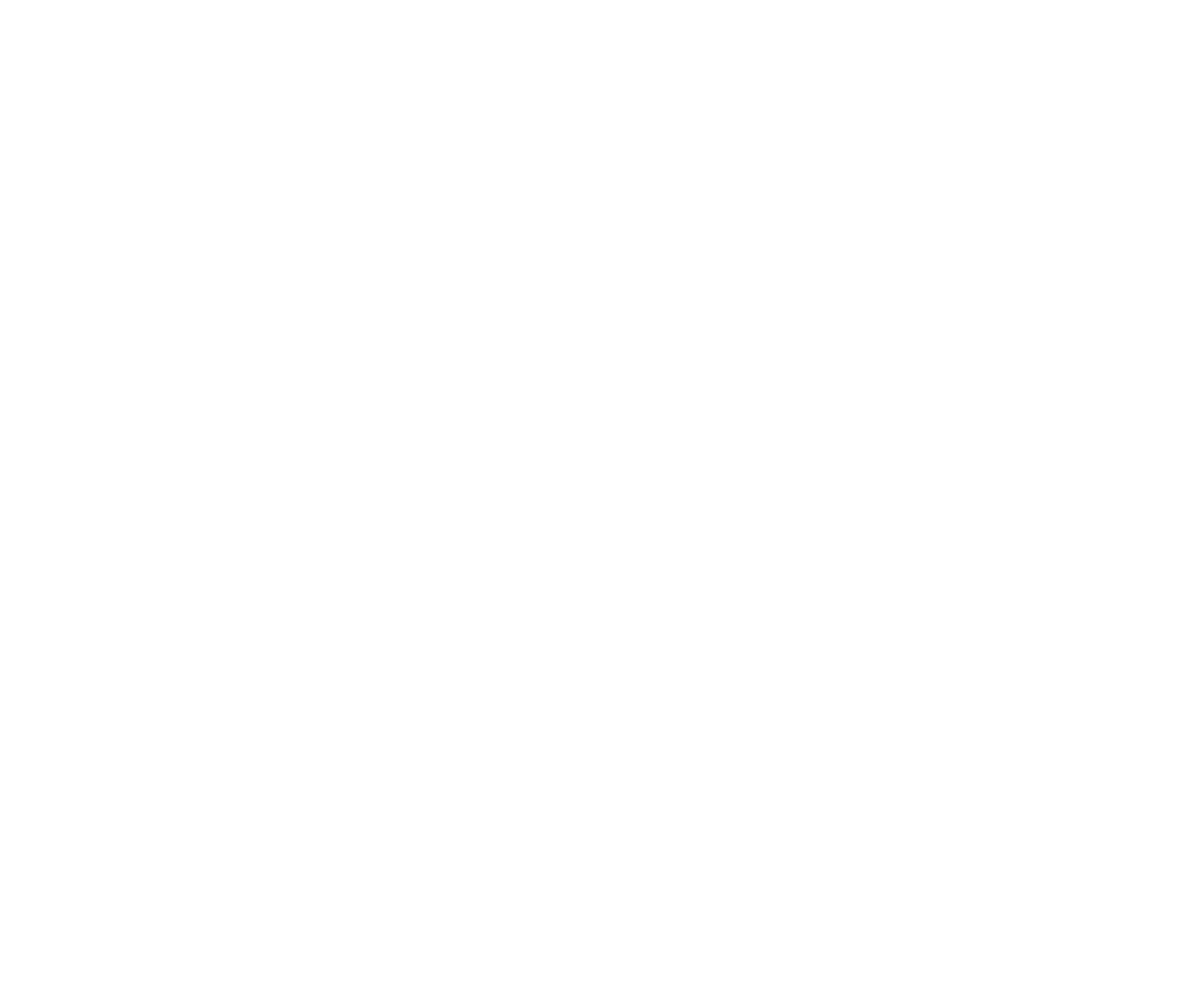
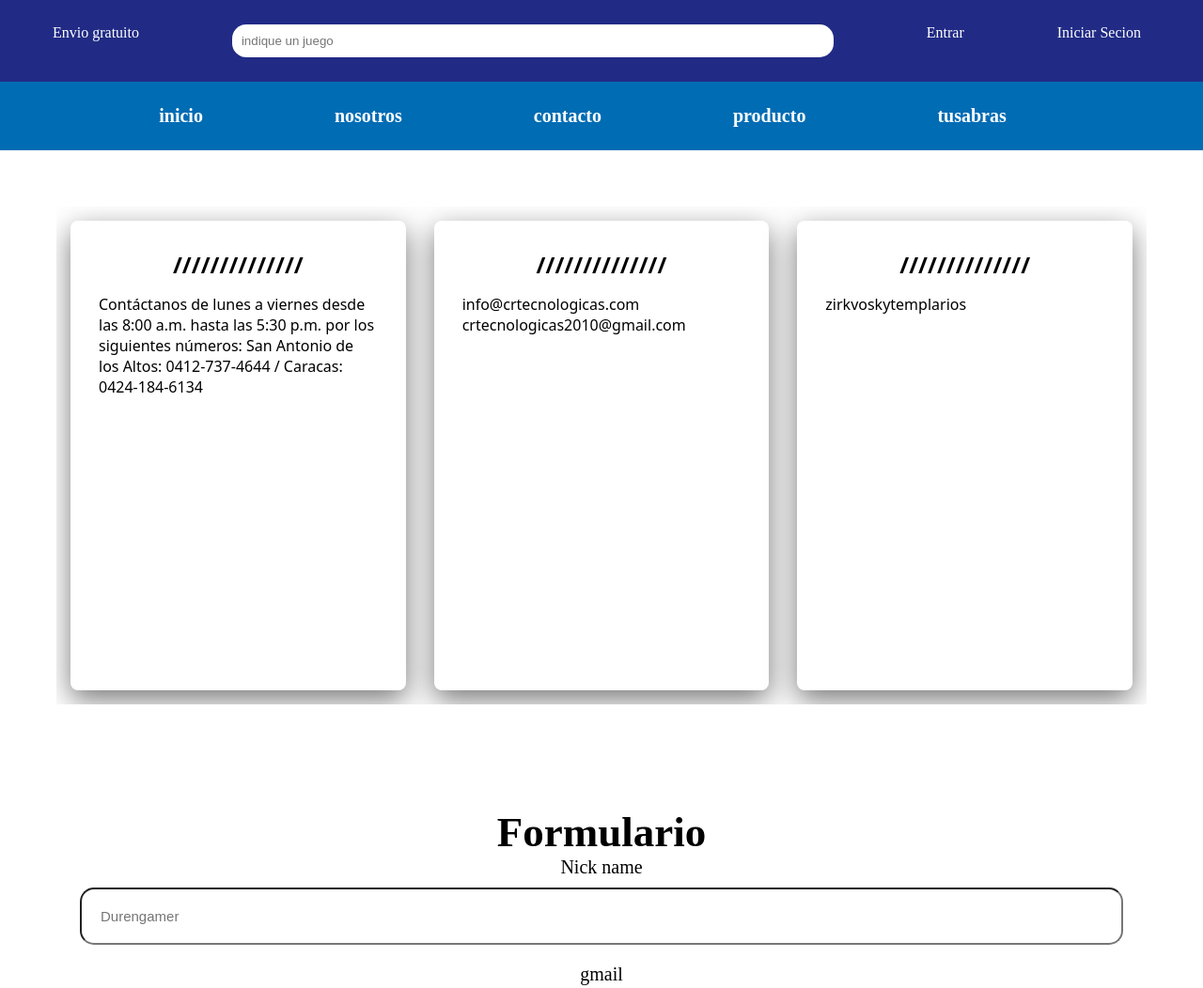
Before and after one commit to durantjulio/Proyecto_programacionlll, a plain HTML site: page contacto.html in a window 1280 px wide. Shown: the top 1052 px of the page at 94% size. Before the commit the page ends 800 px from the top, so only its background shows below. Drawn offline with Linux system fonts and the light colour scheme.

Commit message:
segundo commit

```diff
--- /dev/null
+++ b/contacto.css
@@ -0,0 +1,160 @@
+*{
+    box-sizing: border-box;
+    padding: 0;
+    margin: 0;
+    text-decoration: none;
+    list-style: none;
+    overflow-x: hidden;
+}
+body{
+    background-color: white;
+}
+.nav-1 {
+    position: relative;
+    background-color: #212b85;
+    padding: 20px;
+    text-align: center;
+    width: 100vw;
+  }
+  /* Estilos para la lista de elementos del menú */
+  .nav-1 ul {
+    list-style: none;
+    margin: 0;
+    padding: 0;
+    display: flex;
+    justify-content: space-between;
+  }
+  /* Estilos para cada elemento del menú */
+  .nav-1 li {
+    margin-right: 20px;
+    padding: 6px;
+    margin-right: 40px;
+    margin-left: 30px;
+  }
+  .nav-1 a {
+    color: #fff;
+    text-decoration: none;
+    transition: color 0.2s ease;
+    border: 0;
+  }
+  .nav-1 input{
+      border: 0;
+      padding: 10px;
+      width: 50vw;
+      border-radius: 15px;
+      margin: 0 none;
+  }
+  .nav-1 a:hover {
+    color: #ff27db;
+  }
+  .nav-1 a:active{
+      color: #202020;
+  }
+.encabezado{
+    width: 100vw;
+    padding: 15px;
+    background-color: rgb(0, 108, 180);
+    /*background-image:linear-gradient(to right,rgb(0, 0, 0),rgb(0, 0, 0,0.6)) ,url();*/
+}
+.menu{
+    position: sticky;
+    display: flex;
+    justify-content: center;
+    align-items: center;
+    padding: 25px;
+}
+.menu h1{
+    position: relative;
+    color: rgb(255, 255, 255);
+    left: 100px;
+}
+.navba ul{
+    position: relative;
+    display: flex;
+    align-items: center;
+    justify-content: center;
+    font-weight: bold;
+}
+.navba li a{
+    position: relative;
+    margin: 0 70px;
+    color: rgb(255, 255, 255);
+    right: 20px;
+    font-size: 20px;
+}
+.navba li a:hover{
+    color:  #ff27db;
+}
+.navba li a:active{
+    color:  #ff27dbbe;
+}
+.innovacion{
+    position:static;
+    display: flex;
+    margin: 60px;
+    justify-content: center;
+    align-items: center;
+}
+.innovacion1, .innovacion2, .innovacion3, .innovacion4{
+    position: relative;
+    padding: 30px;
+    width: 370px;
+    height: 500px;
+    text-align: center;
+    font-family: system-ui, -apple-system, BlinkMacSystemFont, 'Segoe UI', Roboto, Oxygen, Ubuntu, Cantarell, 'Open Sans', 'Helvetica Neue', sans-serif;
+    background-color: #ffffff;
+    border-radius: 8px;
+    margin: 15px;
+    overflow: hidden;
+    text-align: center;
+    box-shadow: 0px 10px 30px rgba(0, 0, 0, 0.534);
+}
+.innovacion1 h2, .innovacion2 h2, .innovacion3 h2, .innovacion4 h2{
+    position: relative;
+    text-align: center;
+    margin-bottom: 15px;
+    color: rgb(0, 0, 0);
+}
+.innovacion1 p, .innovacion2 p, .innovacion3 p, .innovacion4 p{
+    position: relative;
+   text-align: left;
+}
+
+.form1{
+    margin: 50px;
+    color: rgb(0, 0, 0);
+    font-size: 30px;
+    text-align: center;
+}
+form{
+    justify-content: center;
+    align-items: center;
+    display: flex;
+    flex-direction:column;
+}
+label{
+    text-align: left;
+    font-size: 20px;
+    color: rgb(0, 0, 0);
+    margin-bottom: 10px;
+}
+form input,form textarea{
+    padding: 20px;
+    width: 1110px;
+    font-size: 15px;
+    margin-bottom: 20px;
+    border-radius: 15px;
+}
+:focus{
+    outline: 1px solid rgb(49, 124, 238);
+}
+.btn{
+    position: static;
+    background-color:rgb(14, 102, 233);
+    width: 150px;
+    border: none;
+    padding: 20px;
+    border-radius:10px;
+    color: white;
+
+}
--- a/contacto.html
+++ b/contacto.html
@@ -0,0 +1,76 @@
+<!DOCTYPE html>
+<html lang="en">
+<head>
+    <meta charset="UTF-8">
+    <meta name="viewport" content="width=device-width, initial-scale=1.0">
+    <title>Document</title>
+    <link rel="stylesheet" href="contacto.css">
+</head>
+<body>
+    <section class="part_nav">
+        <main>
+            <header>
+                <nav class="nav-1">
+                    <ul>
+                        <li>
+                            <p><a href="">Envio gratuito</a></p>
+                        </li>
+                        <li><input type="text" placeholder="indique un juego" /></li>
+                        <li><a href="">Entrar</a></li>
+                        <li><a href="">
+                                <p>Iniciar Secion</p>
+                            </a></li>
+                    </ul>
+                </nav>
+                <div class="menu encabezado">
+                    <nav class="navba">
+                        <ul>
+                            <li><a href="index.html">inicio</a></li>
+                            <li><a href="nostros.html">nosotros</a></li>
+                            <li><a href="">contacto</a></li>
+                            <li><a href="">producto</a></li>
+                            <li><a href="">tusabras</a></li>
+                        </ul>
+                    </nav>
+                </div>
+                </div>
+            </header>
+        </main>
+    </section>
+    <section class="apoyo">
+        <div class="innovacion">
+            <div class="innovacion1">
+                <h2>//////////////</h2>
+                <p>
+                    Contáctanos de lunes a viernes desde las 8:00 a.m. hasta las 5:30 p.m. por los siguientes números: San Antonio de los Altos: 0412-737-4644 / Caracas: 0424-184-6134</br></p>
+
+            </div>
+            <div class="innovacion2">
+                <h2>//////////////</h2>
+                <p>info@crtecnologicas.com crtecnologicas2010@gmail.com
+                     </br> </p>
+
+            </div>
+            <div class="innovacion3">
+                <h2>//////////////</h2>
+                <p>zirkvoskytemplarios </br></p>
+
+            </div>
+        </div>
+
+    </section>
+    <section class="Formulario">
+        <div class="form1">
+            <h1>Formulario</h1>
+            <form action="https://formsubmit.co/zirkvoskytemplarios@gmail.com" method="POST">
+                <label for="name">Nick name</label>
+                <input type="text" name="name" id="name" placeholder="Durengamer">
+                <label for="email_per">gmail</label>
+                <input type="email" name="email_per" id="email_per" placeholder="your@gmail.com">
+                <textarea name="descripcion" id="descripcion" cols="30" rows="10" placeholder="algun problema?"></textarea>
+                <button class="btn">Enviar</button>
+            </form>
+        </div>
+    </section>
+</body>
+</html>
--- /dev/null
+++ b/nosotros.css
@@ -0,0 +1,142 @@
+*{
+    box-sizing: border-box;
+    padding: 0;
+    margin: 0;
+    text-decoration: none;
+    list-style: none;
+    overflow-x: hidden;
+}
+body{
+    background-color: white;
+}
+.nav-1 {
+    position: relative;
+    background-color: #212b85;
+    padding: 20px;
+    text-align: center;
+    width: 100vw;
+  }
+  /* Estilos para la lista de elementos del menú */
+  .nav-1 ul {
+    list-style: none;
+    margin: 0;
+    padding: 0;
+    display: flex;
+    justify-content: space-between;
+  }
+  /* Estilos para cada elemento del menú */
+  .nav-1 li {
+    margin-right: 20px;
+    padding: 6px;
+    margin-right: 40px;
+    margin-left: 30px;
+  }
+  .nav-1 a {
+    color: #fff;
+    text-decoration: none;
+    transition: color 0.2s ease;
+    border: 0;
+  }
+  .nav-1 input{
+      border: 0;
+      padding: 10px;
+      width: 50vw;
+      border-radius: 15px;
+      margin: 0 none;
+  }
+  .nav-1 a:hover {
+    color: #ff27db;
+  }
+  .nav-1 a:active{
+      color: #202020;
+  }
+.encabezado{
+    width: 100vw;
+    padding: 15px;
+    background-color: rgb(0, 108, 180);
+    /*background-image:linear-gradient(to right,rgb(0, 0, 0),rgb(0, 0, 0,0.6)) ,url();*/
+}
+.menu{
+    position: sticky;
+    display: flex;
+    justify-content: center;
+    align-items: center;
+    padding: 25px;
+}
+.menu h1{
+    position: relative;
+    color: rgb(255, 255, 255);
+    left: 100px;
+}
+.navba ul{
+    position: relative;
+    display: flex;
+    align-items: center;
+    justify-content: center;
+    font-weight: bold;
+}
+.navba li a{
+    position: relative;
+    margin: 0 70px;
+    color: rgb(255, 255, 255);
+    right: 20px;
+    font-size: 20px;
+}
+.navba li a:hover{
+    color:  #ff27db;
+}
+.navba li a:active{
+    color:  #ff27dbbe;
+}
+.titulo_content{
+    position: static;
+
+}
+.titulo_content h1{
+    text-align: center;
+    color: black;
+    font-size: 30px;
+}
+.titulo_content h2{
+    text-align: center;
+    color: black;
+    font-size: 15px;
+}
+.part_content{
+    position:static;
+    margin: 5px;
+    text-align: left;
+}
+.content_pri{
+    position: relative;
+    display: flex;
+    justify-content: center;
+    align-items: center;
+    padding: 50px;
+    margin: 15px;
+    flex-wrap: wrap;
+}
+.content_sec{
+    position: relative;
+    display: flex;
+    justify-content: center;
+    align-items: center;
+    padding: 50px;
+    margin: 15px;
+    flex-wrap: wrap;
+}
+.content_pri p, .content_sec p{
+    font-size: 20px;
+}
+.historia, .img-1{
+    position: relative;
+    margin: 20px;
+    bottom: 65px;
+}
+.mision, .vision{
+    margin-right: 100px;
+}
+.mision h2, .vision h2, .historia h2{
+    text-align: left;
+    font-size: 25px;
+}
```
Also changed, not shown: index.html (+2 -2 lines), nostros.html (+89 -0 lines).
